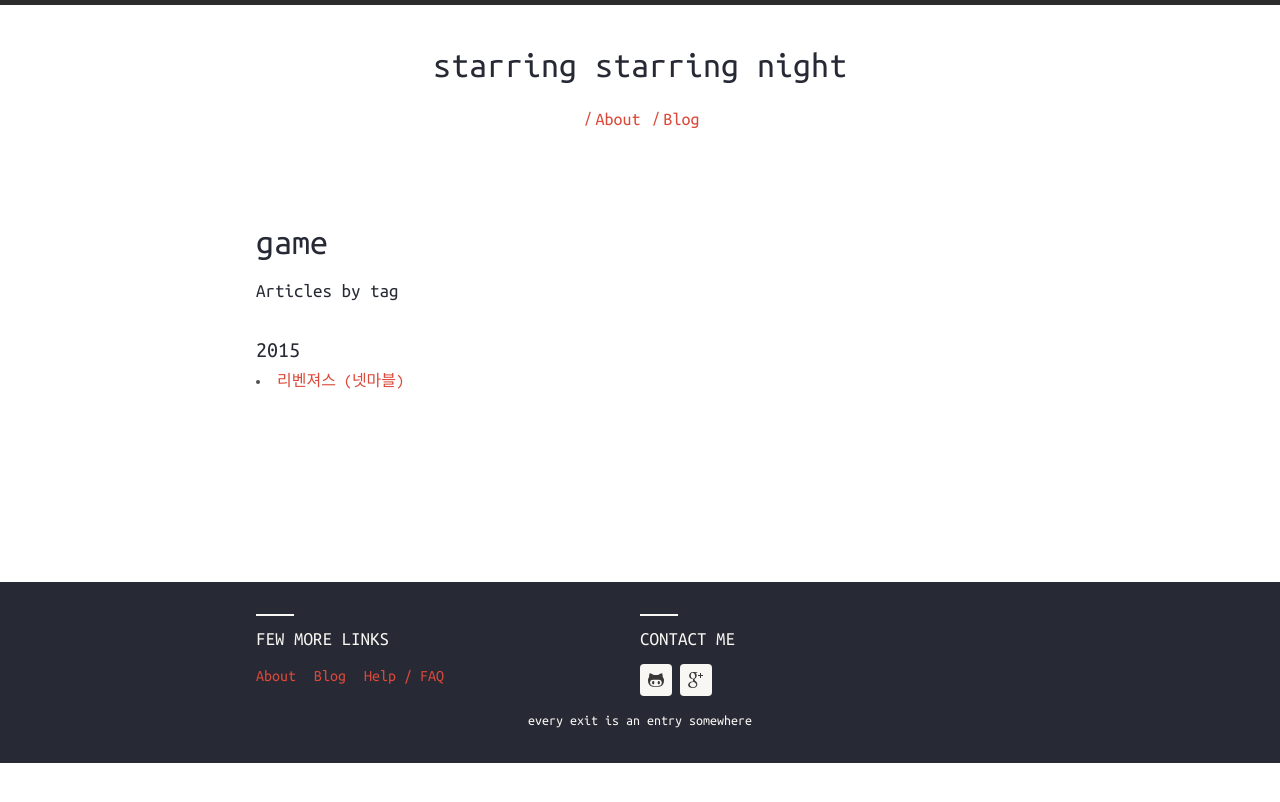
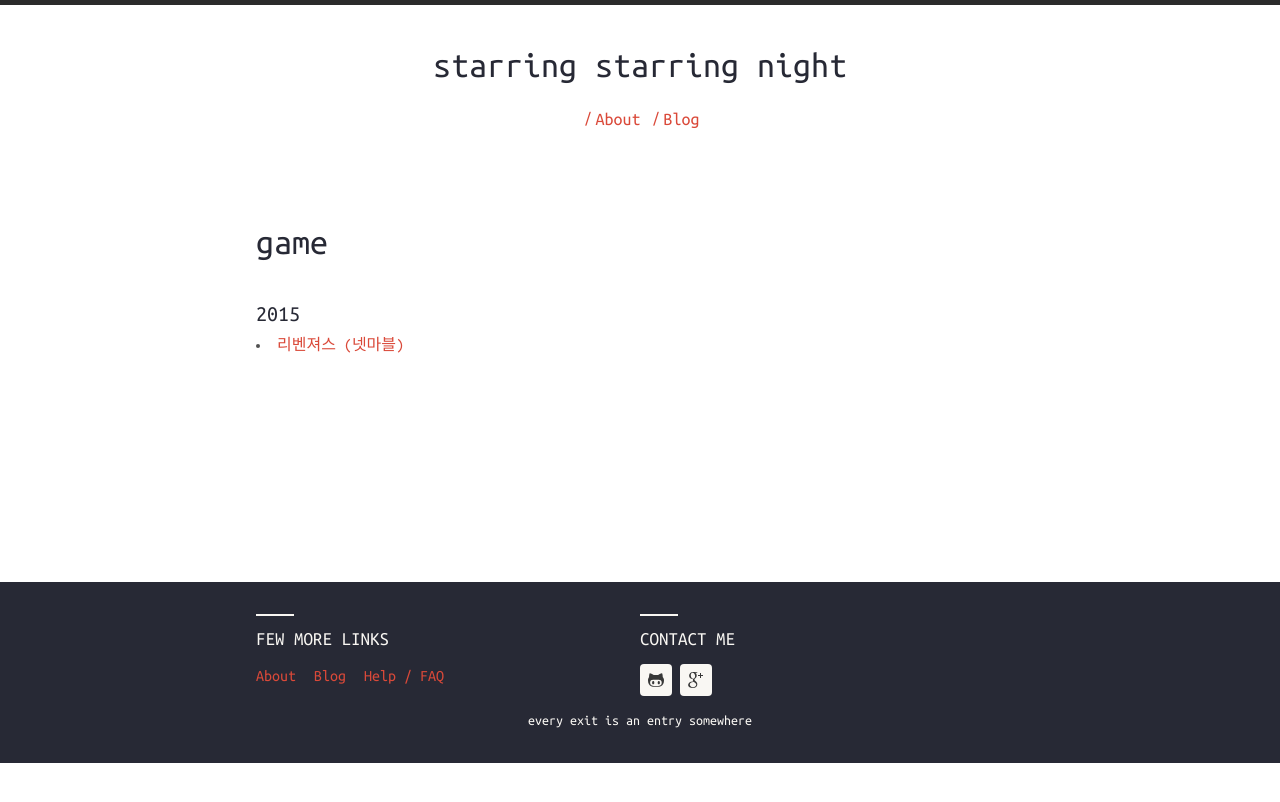
Before and after one commit to hahajh/hahajh.github.com, a Jekyll site: the page built from blog/tag/game.md, in a window 1280 px wide. Shown: the top 802 px of the page. Built offline with Jekyll 4.4.1, drawn with Linux system fonts in a browser that asks for light colours; nearby versions of some CDN libraries.

Commit message:
Mr Hyde was here …

```diff
--- a/_layouts/blog_by_tag.html
+++ b/_layouts/blog_by_tag.html
@@ -4,7 +4,6 @@ layout: default
 
 <div class="page-content wc-container">
     <h1>{{ page.tag }}</h1>
-    <h6>Articles by tag</h6>
     <h6>{{ content }}</h6>
     <br>
 
```
